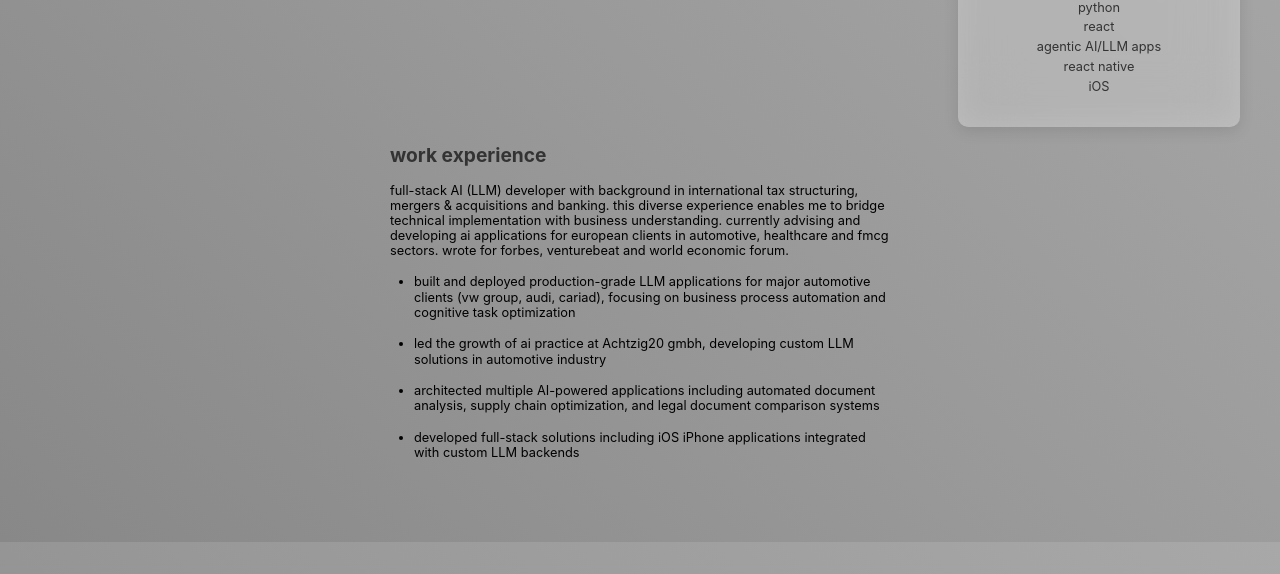
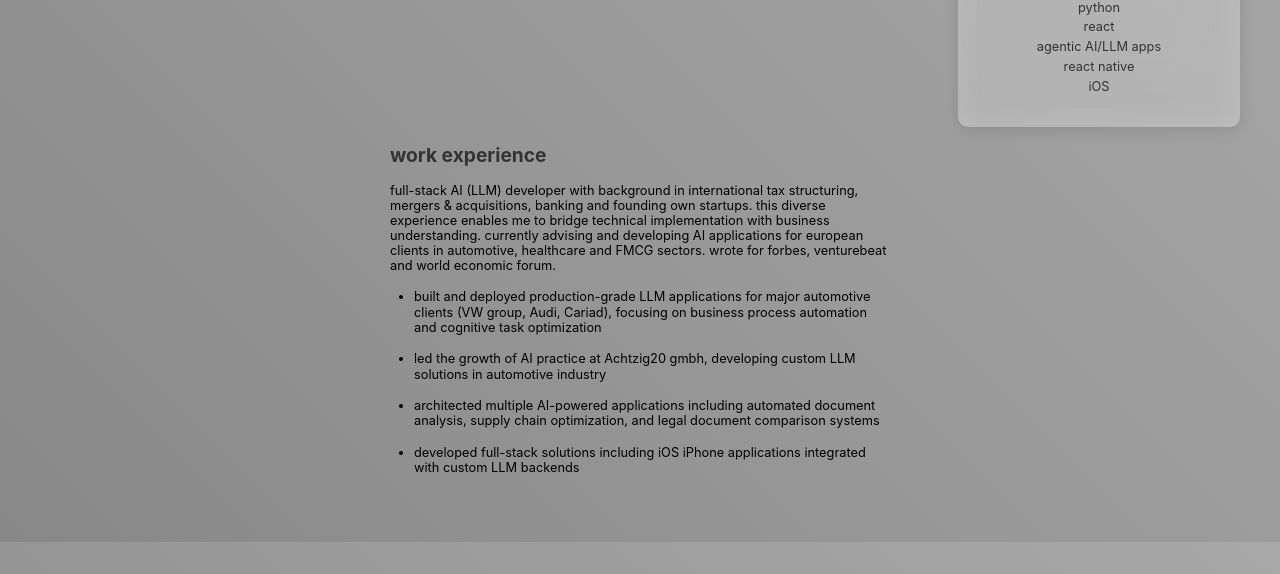
Before and after one commit to GSequist/georgsalapa.github.io, a plain HTML site: page index.html in a window 1280 px wide. Shown: the part 258-832 px from the top of the page. Drawn offline with Linux system fonts and the light colour scheme.

Commit message:
typos cap letters

```diff
--- a/index.html
+++ b/index.html
@@ -33,20 +33,21 @@
         <h2>work experience</h2>
         <p>
           full-stack AI (LLM) developer with background in international tax
-          structuring, mergers & acquisitions and banking. this diverse
-          experience enables me to bridge technical implementation with business
-          understanding. currently advising and developing ai applications for
-          european clients in automotive, healthcare and fmcg sectors. wrote for
-          forbes, venturebeat and world economic forum.
+          structuring, mergers & acquisitions, banking and founding own
+          startups. this diverse experience enables me to bridge technical
+          implementation with business understanding. currently advising and
+          developing AI applications for european clients in automotive,
+          healthcare and FMCG sectors. wrote for forbes, venturebeat and world
+          economic forum.
         </p>
         <ul>
           <li>
             built and deployed production-grade LLM applications for major
-            automotive clients (vw group, audi, cariad), focusing on business
+            automotive clients (VW group, Audi, Cariad), focusing on business
             process automation and cognitive task optimization
           </li>
           <li>
-            led the growth of ai practice at Achtzig20 gmbh, developing custom
+            led the growth of AI practice at Achtzig20 gmbh, developing custom
             LLM solutions in automotive industry
           </li>
           <li>
```
